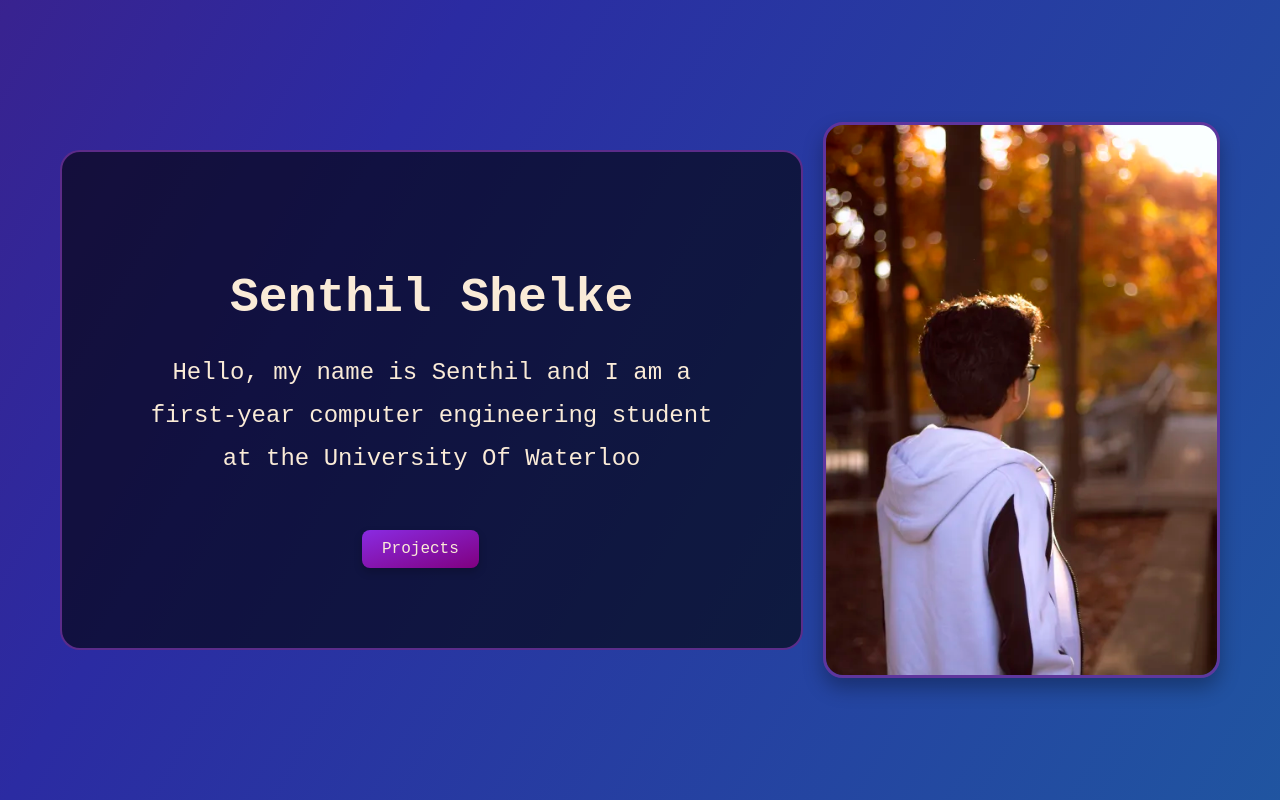
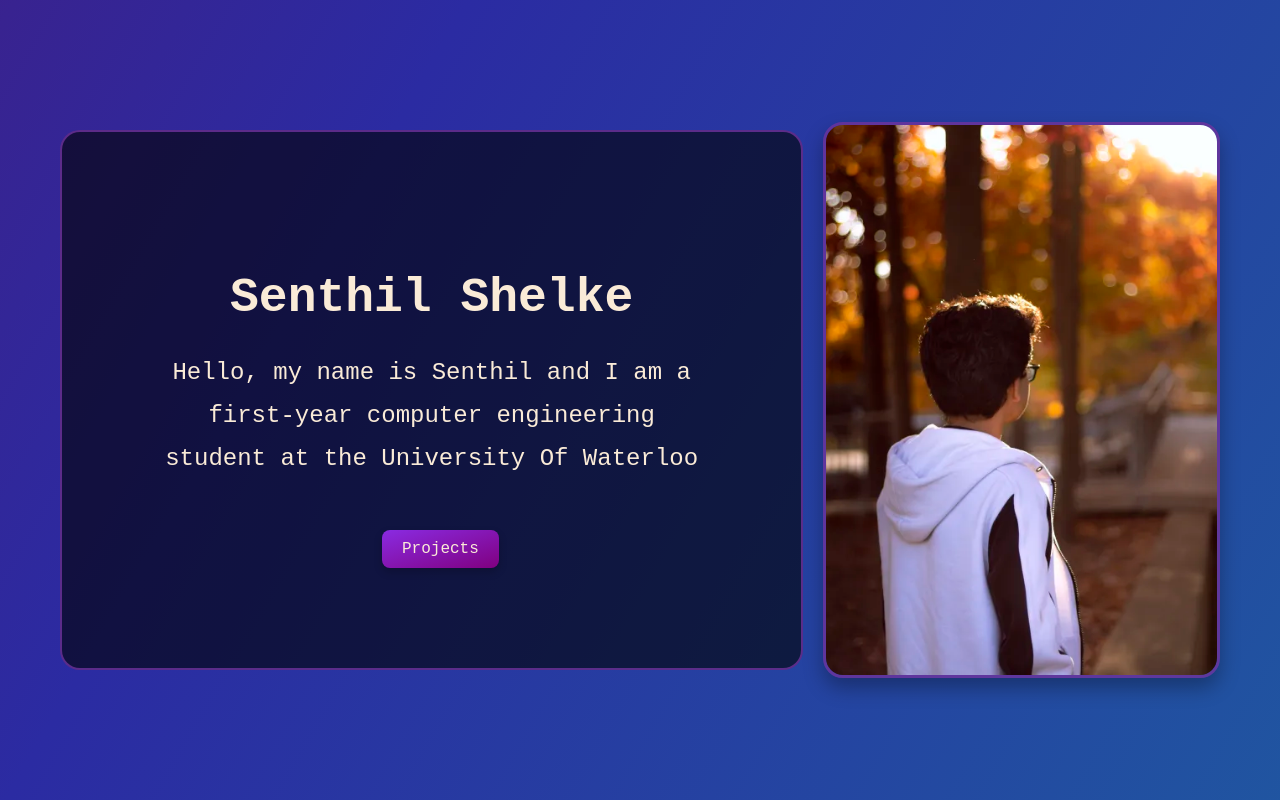
Before and after one commit to SenthilShelke/senthil-website, a React (Vite) app: page / in a window 1280 px wide. Built offline with nearby package versions, Linux system fonts and the light colour scheme.

Commit message:
update home screen

```diff
--- a/src/index.css
+++ b/src/index.css
@@ -68,7 +68,7 @@ body {
 
 .text-container {
   max-width: 1000px;
-  padding: 80px;
+  padding: 100px;
   background: rgba(0, 0, 0, 0.6);
   border-radius: 20px;
   border: 2px solid rgba(110, 50, 157, 0.8);
```
